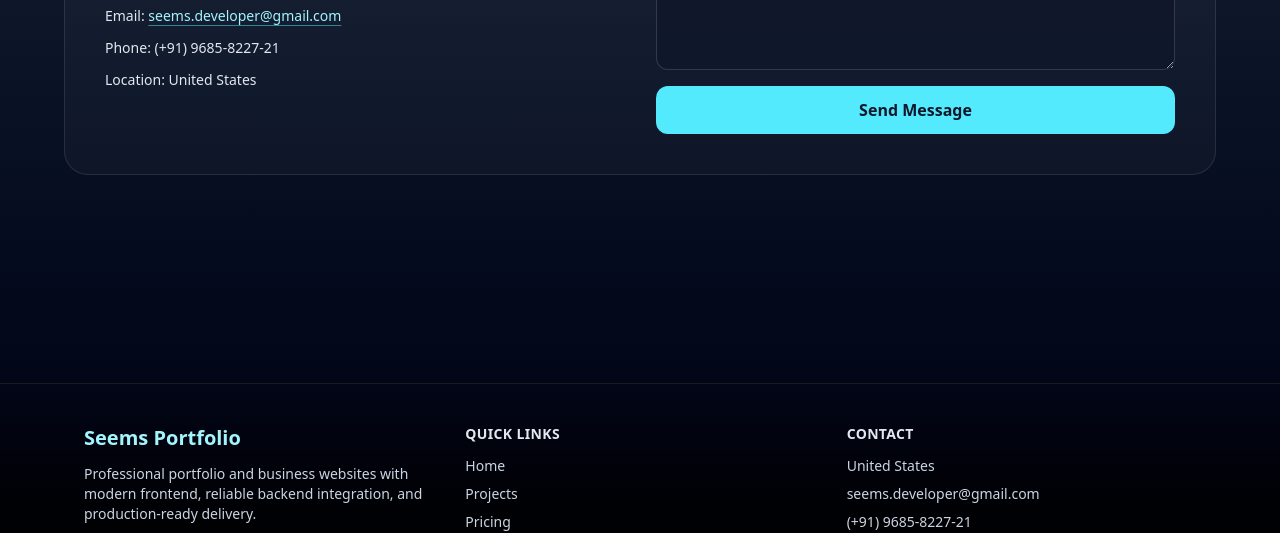
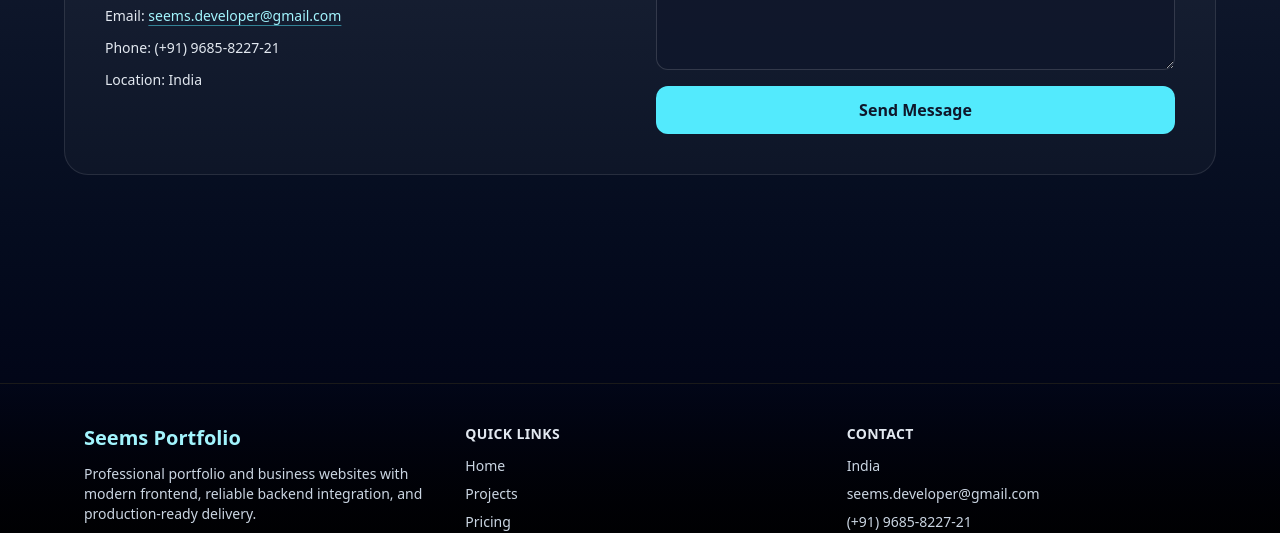
Before and after one commit to Seemsyt/portfolio-frontrnd-for-deploy, a Next.js app: page /contact in a window 1280 px wide. Shown: the part 417-950 px from the top of the page. Built offline with nearby package versions, Linux system fonts and the light colour scheme.

Commit message:
minor fix

```diff
--- a/app/components/Footer.jsx
+++ b/app/components/Footer.jsx
@@ -39,7 +39,7 @@
             Contact
           </h3>
           <div className="mt-3 space-y-2 text-sm text-slate-300">
-            <p>United States</p>
+            <p>India</p>
             <a
               href="mailto:seems.developer@gmail.com"
               className="block transition hover:text-cyan-200"
--- a/app/contact/page.jsx
+++ b/app/contact/page.jsx
@@ -83,7 +83,7 @@
               </a>
             </p>
             <p>Phone: (+91) 9685-8227-21</p>
-            <p>Location: United States</p>
+            <p>Location: India</p>
           </div>
         </div>
 
--- a/app/globals.css
+++ b/app/globals.css
@@ -1,4 +1,8 @@
 @import "tailwindcss";
+@import '@fontsource/roboto/300.css';
+@import '@fontsource/roboto/400.css';
+@import '@fontsource/roboto/500.css';
+@import '@fontsource/roboto/700.css';
 
 .Bg{
     background-image: url('/bg2.jpg');
```
